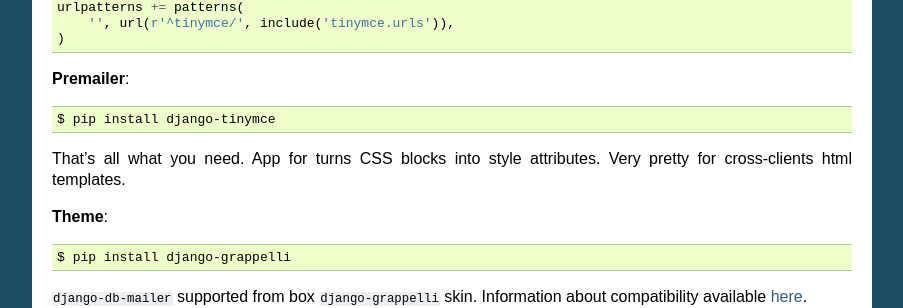
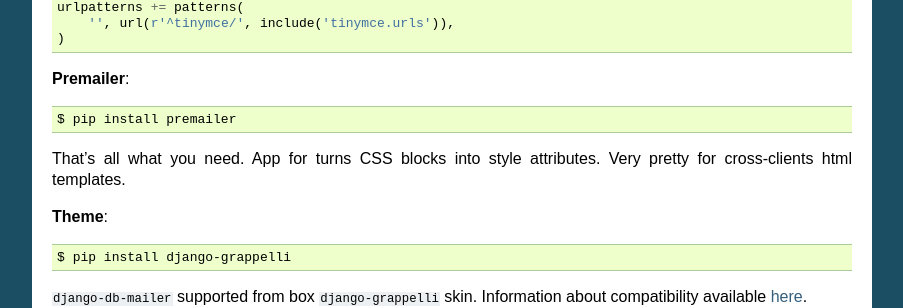
Before and after one commit to LPgenerator/django-db-mailer, a Sphinx documentation site: the page built from docs/settings.rst, in a window 1280 px wide and 900 px high, scrolled down 1956 px. Shown: the part 148-456 px from the top of the window, without its empty margins (198-1101 px from the left). Built offline with Sphinx 7.4.7, drawn with Linux system fonts in a browser that asks for light colours.

Commit message:
docs fixes

```diff
--- a/docs/dev_install.rst
+++ b/docs/dev_install.rst
@@ -9,6 +9,7 @@
 .. code-block:: bash
 
     $ sudo apt-get install -y virtualenvwrapper redis-server || brew install pyenv-virtualenvwrapper redis
+    $ source /usr/local/bin/virtualenvwrapper.sh
     $ mkvirtualenv db-mailer
     $ workon db-mailer
     $ git clone --depth 1 https://github.com/LPgenerator/django-db-mailer.git db-mailer
--- a/docs/settings.rst
+++ b/docs/settings.rst
@@ -154,7 +154,7 @@
 
 .. code-block:: bash
 
-    $ pip install django-tinymce
+    $ pip install premailer
 
 That's all what you need. App for turns CSS blocks into style attributes. Very pretty for cross-clients html templates.
 
```
